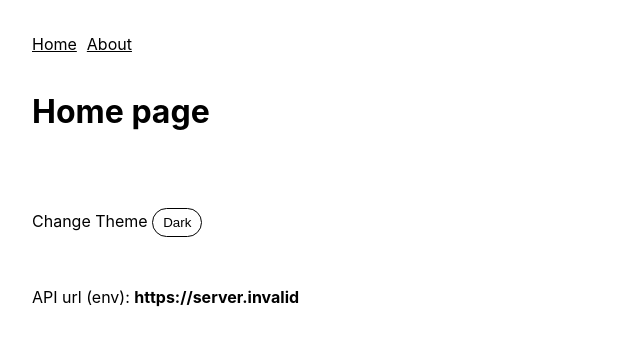
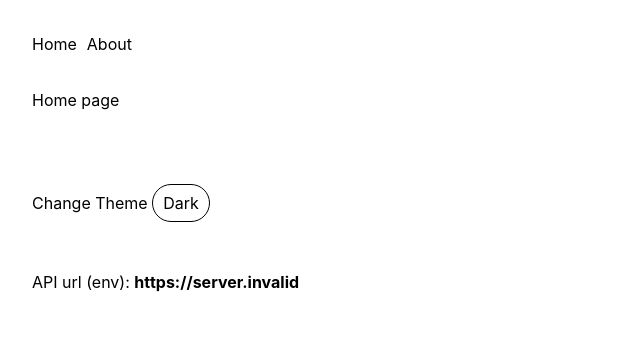
Before and after one commit to omeraksu/next-temp, a Next.js app: page / in a window 1280 px wide. Shown: the top 344 px of the page, without its empty margins (0-640 px from the left). Built offline with nearby package versions, Linux system fonts and the light colour scheme; no server answers; some icons are missing.

Commit message:
tailwind add

```diff
--- a/package.json
+++ b/package.json
@@ -25,12 +25,14 @@
     "@storybook/addons": "^5.3.19",
     "@storybook/react": "^5.3.19",
     "@svgr/cli": "^5.4.0",
+    "autoprefixer": "^10.4.1",
     "babel-loader": "^8.1.0",
     "css-loader": "^4.2.0",
     "postcss-custom-media": "^7.0.8",
     "postcss-loader": "^3.0.0",
     "postcss-nested": "^4.2.3",
     "prettier": "^2.0.5",
-    "style-loader": "^1.2.1"
+    "style-loader": "^1.2.1",
+    "tailwindcss": "^3.0.10"
   }
 }
--- a/styles/app.css
+++ b/styles/app.css
@@ -1,3 +1,7 @@
+@tailwind base;
+@tailwind components;
+@tailwind utilities;
+
 @import 'variables.css';
 
 * {
--- /dev/null
+++ b/tailwind.config.js
@@ -0,0 +1,10 @@
+module.exports = {
+  content: [
+    './pages/**/*.{js,ts,jsx,tsx}',
+    './components/**/*.{js,ts,jsx,tsx}'
+  ],
+  theme: {
+    extend: {}
+  },
+  plugins: []
+}
```
Also changed, not shown: 1 other file (tests, documents, lock files or other folders).
